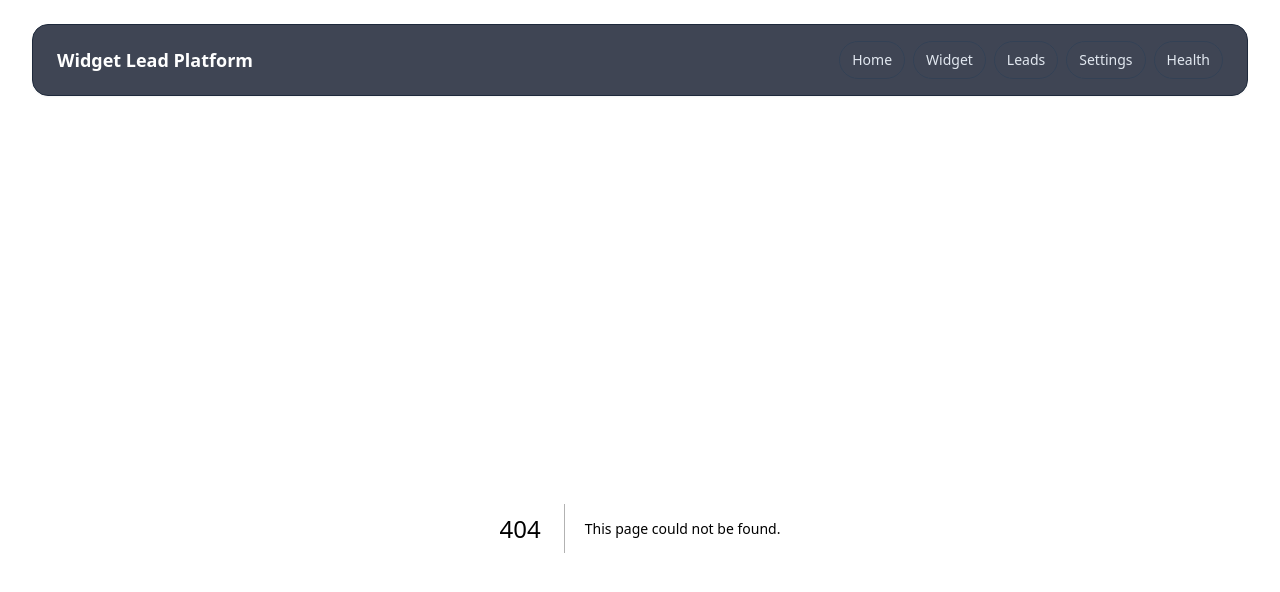
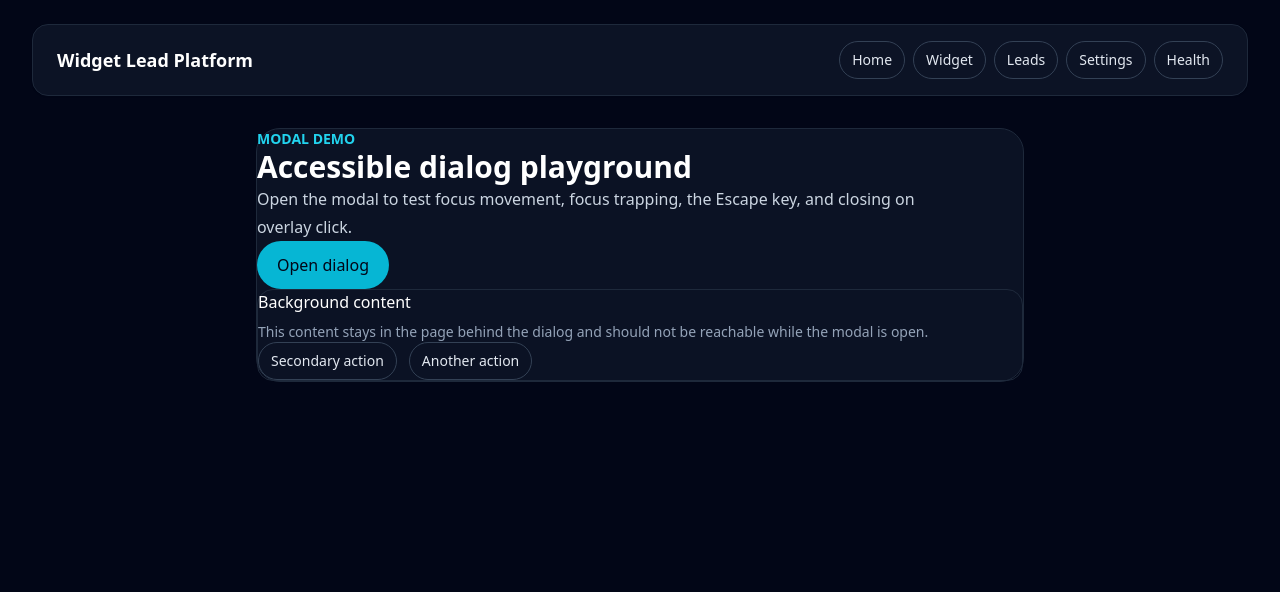
Before and after one commit to P-Henrique2/Lead-Generation-Widget, a Next.js app: page /playground/modal in a window 1280 px wide. Before the commit this address had no page. Shown: the top 592 px of the page. Built offline with nearby package versions, Linux system fonts and the light colour scheme.

Commit message:
fix: add missing modal playground route

```diff
--- /dev/null
+++ b/src/app/playground/modal/page.tsx
@@ -0,0 +1,5 @@
+import { ModalDemo } from '../../../../playground/modal/Modal';
+
+export default function ModalPlaygroundPage() {
+  return <ModalDemo />;
+}
```
